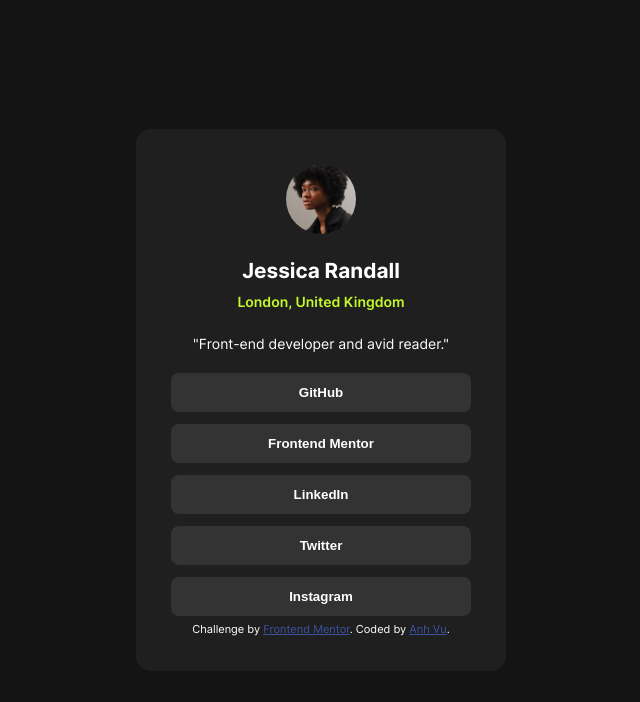
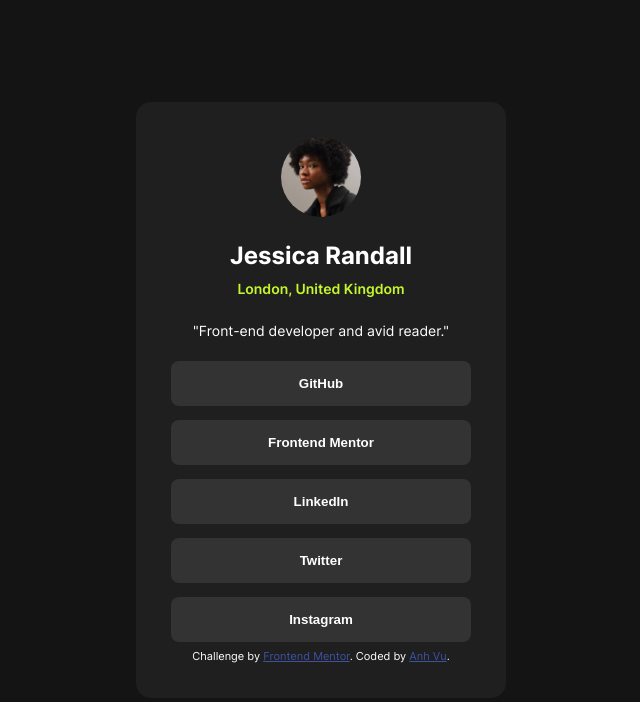
Before and after one commit to anhvu1012/Social-Link-Profile, a plain HTML site: page index.html in a window 1280 px wide. Shown: the whole page, without its empty margins (319-959 px from the left). Drawn offline with Linux system fonts and the light colour scheme.

Commit message:
Add screenshots + Fix styles + Edit README

```diff
--- a/styles.css
+++ b/styles.css
@@ -42,11 +42,11 @@ body {
 
 .avatar>img {
   border-radius: 50%;
-  width: 70px;
+  width: 80px;
 }
 
 .name {
-  font-size: 1.3em;
+  font-size: 1.5em;
   margin: 20px 0px 10px;
 }
 
@@ -77,9 +77,9 @@ li>button {
   color: var(--white);
   border: none;
   border-radius: 8px;
-  padding: 12px 0;
+  padding: 15px 0;
   font-weight: 700;
-  margin: 6px 0;
+  margin: 7px 0;
 }
 
 li>button:hover {
```
Also changed, not shown: desktop_design.png (added), mobile_design.png (added), 1 other file.
